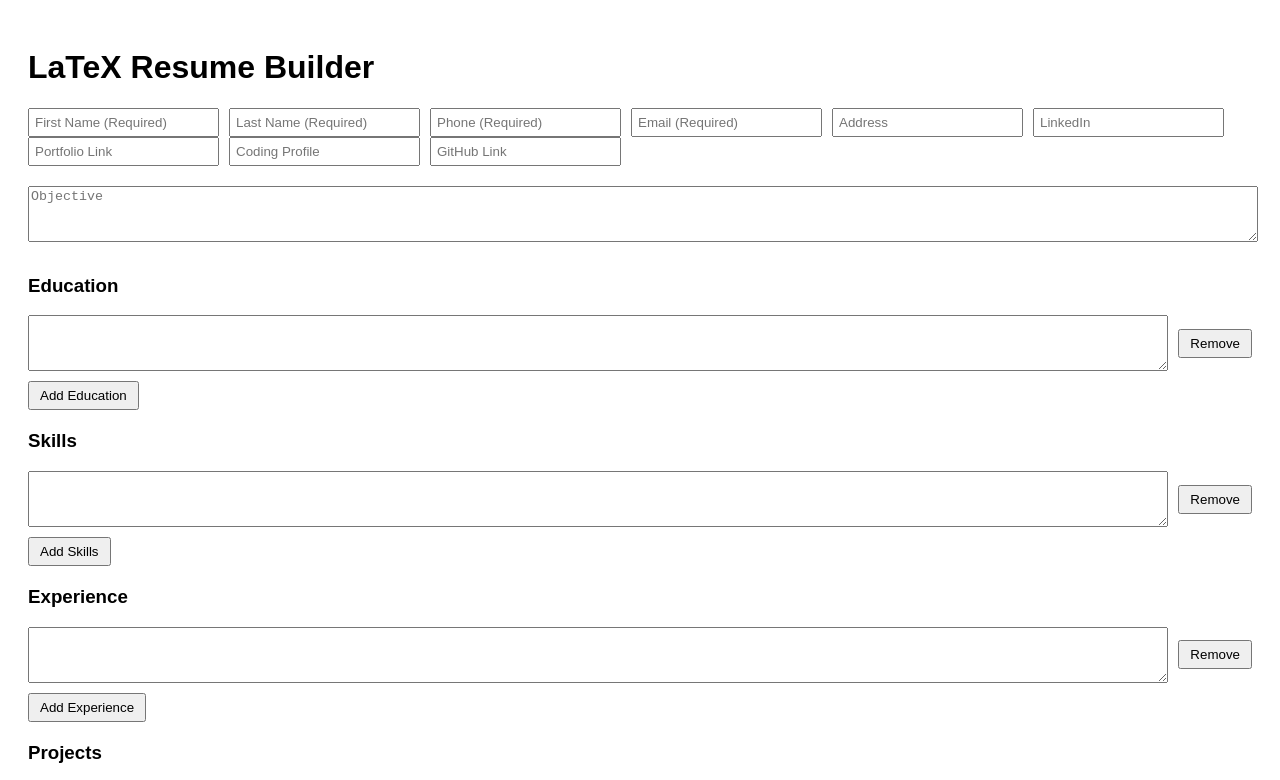
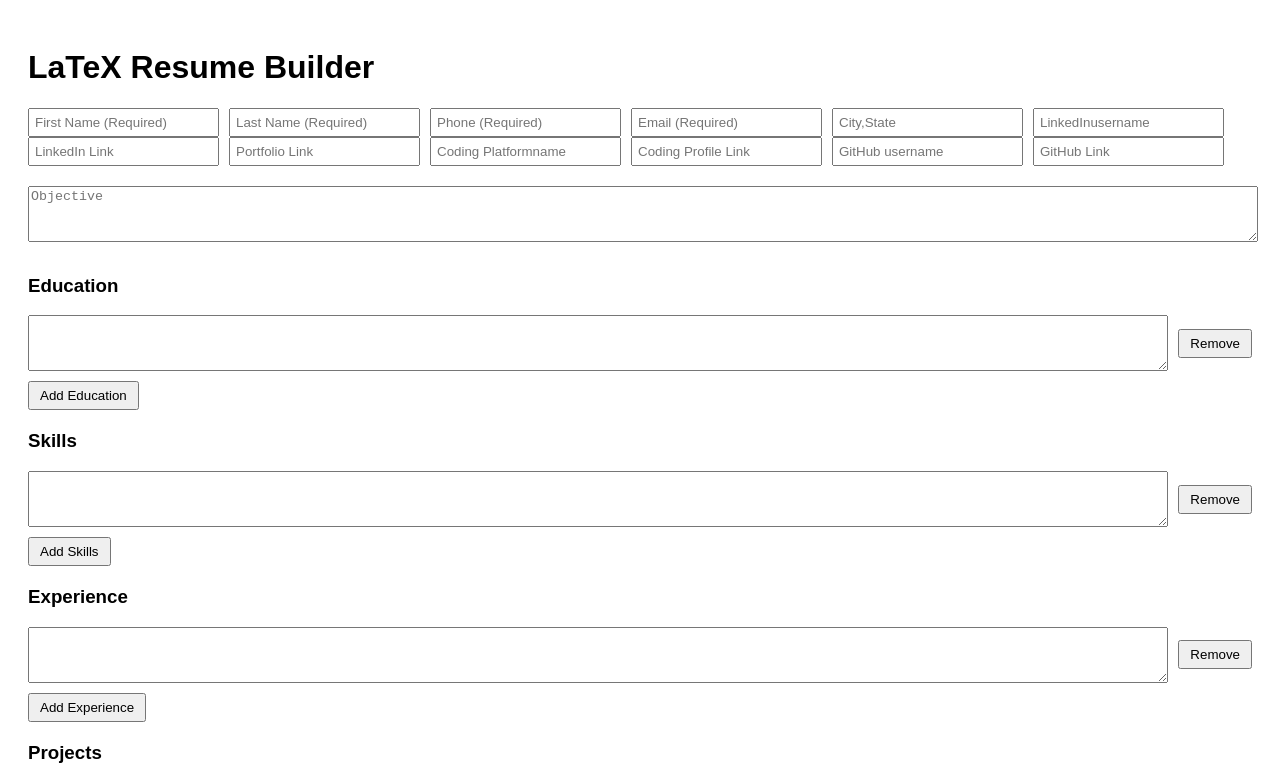
Before and after one commit to yashshah9279/info_to_latex_faang, a React (Vite) app in the folder frontend/my-react-app/: page / in a window 1280 px wide. Shown: the top 780 px of the page. Built offline with nearby package versions, Linux system fonts and the light colour scheme.

Commit message:
Header completed with username and only fields entered non empty in latexcode done successfully

```diff
--- a/frontend/my-react-app/src/App.jsx
+++ b/frontend/my-react-app/src/App.jsx
@@ -8,9 +8,12 @@
   const [email, setEmail] = useState('');
   const [address, setAddress] = useState('');
   const [linkedin, setLinkedin] = useState('');
+  const [linkedinusrn, setLinkedinusrn] = useState('');
   const [portfolio, setPortfolio] = useState('');
   const [codingProfile, setCodingProfile] = useState('');
+  const [codingProfileplatname, setCodingProfileplatname] = useState('');
   const [github, setGithub] = useState('');
+  const [githubusrn, setGithubusrn] = useState('');
   const [objective, setObjective] = useState('');
   const [education, setEducation] = useState(['']);
   const [skills, setSkills] = useState(['']);
@@ -53,9 +56,12 @@
         email,
         address,
         linkedin,
+        linkedinusrn,
         portfolio,
         codingProfile,
+        codingProfileplatname,
         github,
+        githubusrn,
         objective,
         education,
         skills,
@@ -140,14 +146,22 @@
         />
         <input
           type="text"
-          placeholder="Address"
+          placeholder="City,State"
           value={address}
           onChange={(e) => setAddress(e.target.value)}
           style={{ marginRight: '10px', padding: '5px' }}
         />
+
+         <input
+          type="text"
+          placeholder="LinkedInusername"
+          value={linkedinusrn}
+          onChange={(e) => setLinkedinusrn(e.target.value)}
+          style={{ marginRight: '10px', padding: '5px' }}
+        />
         <input
           type="text"
-          placeholder="LinkedIn"
+          placeholder="LinkedIn Link"
           value={linkedin}
           onChange={(e) => setLinkedin(e.target.value)}
           style={{ marginRight: '10px', padding: '5px' }}
@@ -159,11 +173,26 @@
           onChange={(e) => setPortfolio(e.target.value)}
           style={{ marginRight: '10px', padding: '5px' }}
         />
+
         <input
           type="text"
-          placeholder="Coding Profile"
+          placeholder="Coding Platformname"
+          value={codingProfileplatname}
+          onChange={(e) => setCodingProfileplatname(e.target.value)}
+          style={{ marginRight: '10px', padding: '5px' }}
+        />
+        <input
+          type="text"
+          placeholder="Coding Profile Link"
           value={codingProfile}
           onChange={(e) => setCodingProfile(e.target.value)}
+          style={{ marginRight: '10px', padding: '5px' }}
+        />
+         <input
+          type="text"
+          placeholder="GitHub username"
+          value={githubusrn}
+          onChange={(e) => setGithubusrn(e.target.value)}
           style={{ marginRight: '10px', padding: '5px' }}
         />
         <input
```
Also changed, not shown: 1 other file (tests, documents, lock files or other folders).
